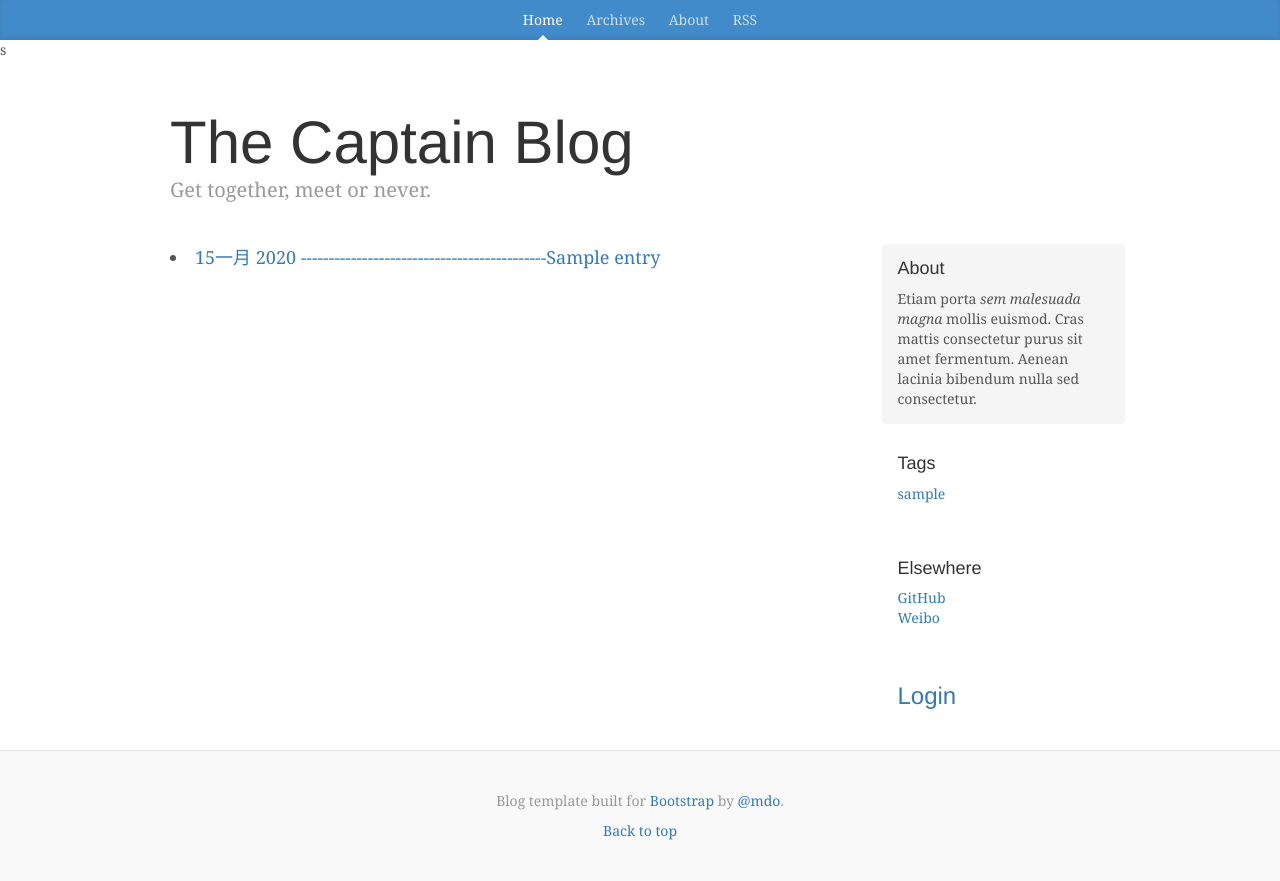
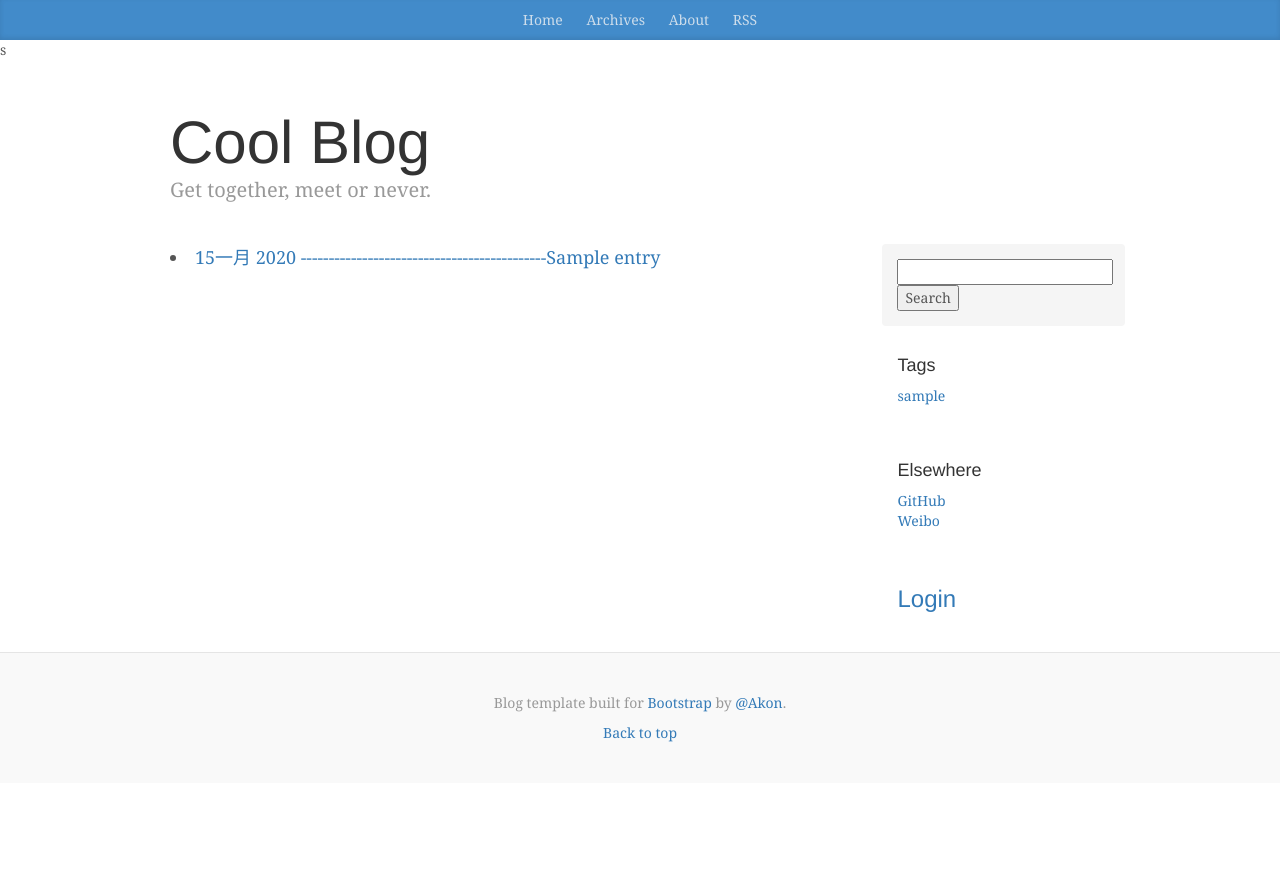
Before and after one commit to akonkoo/myblog, a Django app: page /archives in a window 1280 px wide. After the commit the page ends 742 px from the top, so only its background shows below. Run offline with Django 3.2, Linux system fonts and the light colour scheme; tables that the repository leaves empty hold one stand-in row (values such as "Sample post"); some libraries are stand-ins or nearby versions.

Commit message:
add search

```diff
--- a/blog/urls.py
+++ b/blog/urls.py
@@ -12,4 +12,5 @@
     url(r'^tag/(?P<pk>\d+)$', 'blog.views.tagdetail', name='tagdetail'),
     url(r'^about/$', 'blog.views.about', name='about'),
     url(r'^feed/$', feed.RssFeed(), name = 'feed'),
+    url(r'^search/$', 'blog.views.search', name='search'),
 ]
--- a/blog/views.py
+++ b/blog/views.py
@@ -1,4 +1,4 @@
-from django.shortcuts import render
+from django.shortcuts import render, redirect
 from django.views import generic
 from blog.models import Entry, Tag
 
@@ -41,3 +41,28 @@
 def about(request):
 	tag_list = Tag.objects.all()
 	return render(request, 'blog/about.html', {'tag_list': tag_list})
+
+def search(request):
+	tag_list = Tag.objects.all()
+	if 'q' in request.GET :
+		q = request.GET['q']
+		if not q:
+			return render(request, 'blog/index.html', {
+				'entry_list':Entry.objects.published(),
+				'tag_list': tag_list
+				})
+		else:
+                                   entry_list = Entry.objects.filter(title__icontains = q)
+                                   if len(entry_list) == 0:
+                                   	return render(request, 'blog/archives.html', {
+
+                                   		'tag_list': tag_list,
+                                   		'error': True
+                                   		})
+                                   else:
+                                   	return render(request, 'blog/archives.html', {
+                                   		'entry_list': entry_list,
+                                   		'tag_list': tag_list,
+                                   		'error': False
+                                   		})
+	return redirect('/')
--- a/templates/blog/_side.html
+++ b/templates/blog/_side.html
@@ -1,6 +1,8 @@
 <div class="sidebar-module sidebar-module-inset">
-  <h4>About</h4>
-    <p>Etiam porta <em>sem malesuada magna</em> mollis euismod. Cras mattis consectetur purus sit amet fermentum. Aenean lacinia bibendum nulla sed consectetur.</p>
+  <form action="/search/" method="GET">
+    <input type="text" name="q">
+    <input type="submit" value="Search">
+  </form>
 </div>
 
 <div class="sidebar-module">
@@ -15,8 +17,8 @@
 <div class="sidebar-module">
   <h4>Elsewhere</h4>
     <ol class="list-unstyled">
-      <li><a href="#">GitHub</a></li>
-      <li><a href="#">Weibo</a></li>
+      <li><a href="https://github.com/akonkoo">GitHub</a></li>
+      <li><a href="http://weibo.com/348013444">Weibo</a></li>
     </ol>
 </div>
 
--- a/templates/blog/archives.html
+++ b/templates/blog/archives.html
@@ -6,10 +6,12 @@
 
 {% block content %}
 <div>
-
-    {% for object in object_list %}
-       <li><a href="{% url 'detail' object.pk %}">{{ object.created|date:"jF Y"}}
-       	--------------------------------------------{{ object.title }}</a></li>
+     {% if error %}
+       <p>没有找到相关条目.</p>
+      {% endif %}
+    {% for entry in entry_list %}
+       <li><a href="{% url 'detail' entry.pk %}">{{ entry.created|date:"jF Y"}}
+       	--------------------------------------------{{ entry.title }}</a></li>
      {% endfor %}
 
 </div>
--- a/templates/blog/base.html
+++ b/templates/blog/base.html
@@ -35,10 +35,10 @@
       <div class="container">
         <nav class="blog-nav">
           <center>
-           <a class="blog-nav-item active" href="{% url 'index' %}">Home</a>
-           <a class="blog-nav-item" href="{% url 'archives' %}">Archives</a>
-           <a class="blog-nav-item" href="{% url 'about' %}">About</a>
-           <a class="blog-nav-item" href="{% url 'feed' %}">RSS</a>
+           <a class="blog-nav-item " href="{% url 'index' %}">Home</a>
+           <a class="blog-nav-item " href="{% url 'archives' %}">Archives</a>
+           <a class="blog-nav-item " href="{% url 'about' %}">About</a>
+           <a class="blog-nav-item " href="{% url 'feed' %}">RSS</a>
           </center>
         </nav>
       </div>
@@ -47,7 +47,7 @@
     <div class="container">
 
       <div class="blog-header">
-        <h1 class="blog-title">The Captain Blog</h1>
+        <h1 class="blog-title"> Cool Blog</h1>
         <p class="lead blog-description">Get together, meet or never.</p>
       </div>
 
@@ -71,7 +71,7 @@
     </div><!-- /.container -->
 
     <footer class="blog-footer">
-      <p>Blog template built for <a href="http://getbootstrap.com">Bootstrap</a> by <a href="https://twitter.com/mdo">@mdo</a>.</p>
+      <p>Blog template built for <a href="http://getbootstrap.com">Bootstrap</a> by <a href="https://github.com/akonkoo">@Akon</a>.</p>
       <p>
         <a href="#">Back to top</a>
       </p>
```
Also changed, not shown: 2 other files.
